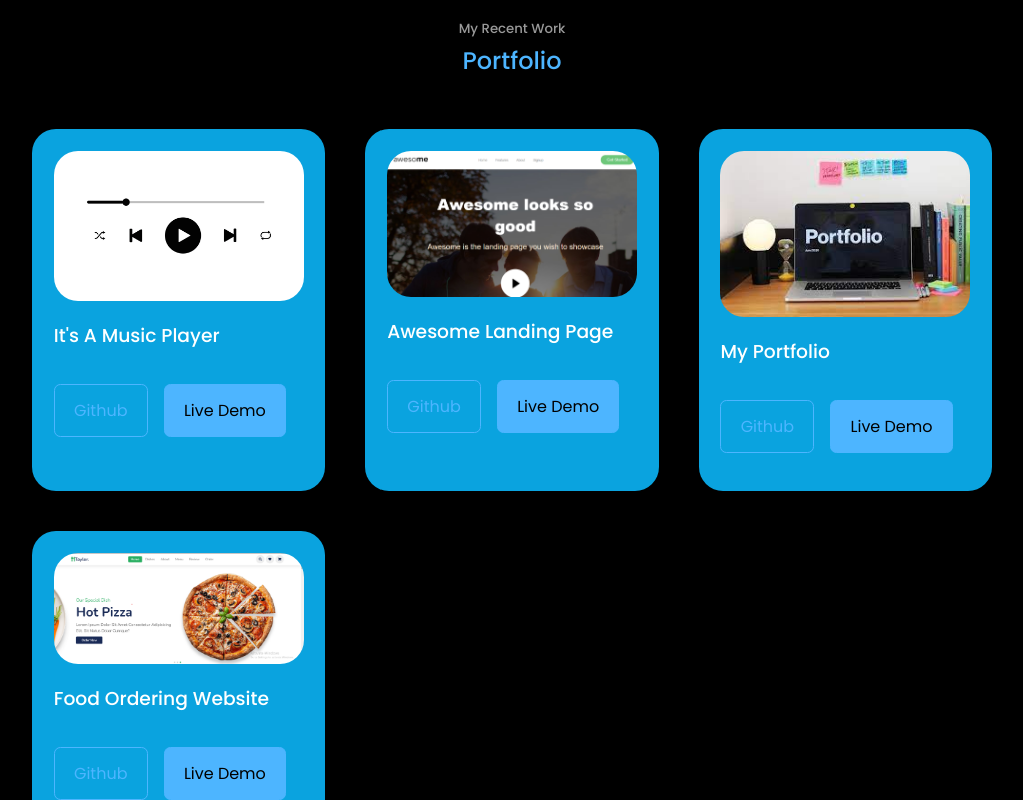
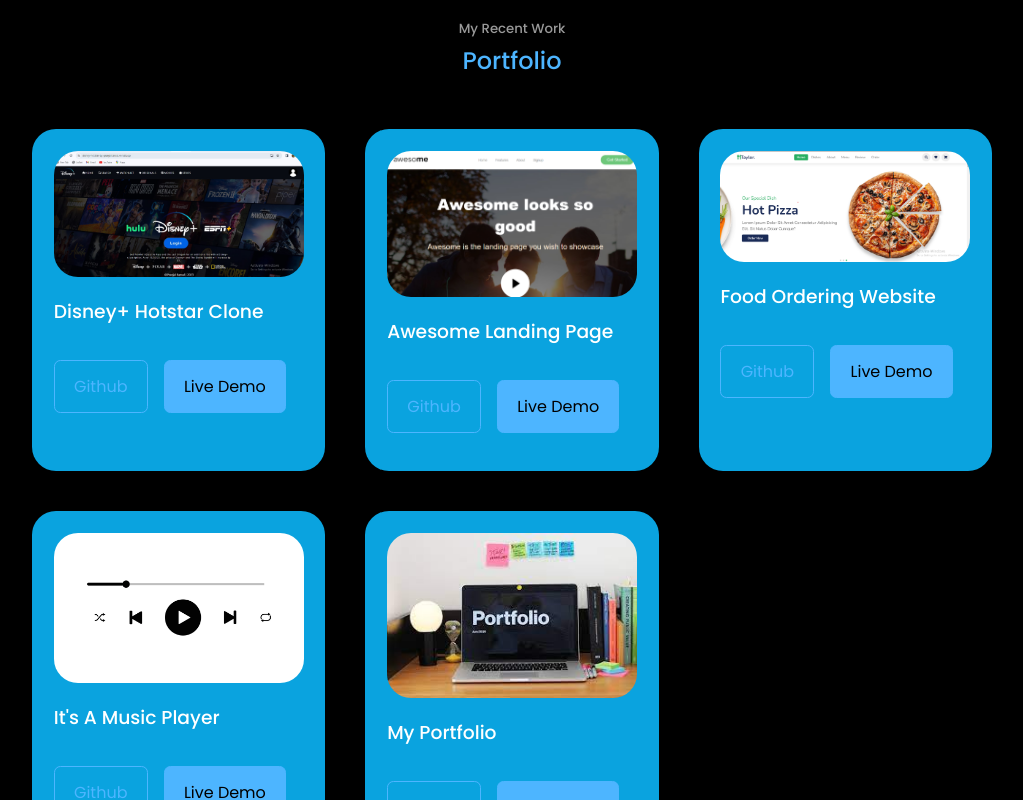
Before and after one commit to pranjalbansal787/Pranjal-Portfolio, a React (Create React App) app: page / in a window 1280 px wide. Shown: the part 2520-3320 px from the top of the page, without its empty margins (128-1151 px from the left). Built offline with nearby package versions, Linux system fonts and the light colour scheme.

Commit message:
Second change

```diff
--- a/src/components/portfolio/Portfolio.jsx
+++ b/src/components/portfolio/Portfolio.jsx
@@ -4,6 +4,7 @@
 import awesome from '../../Assets/awesome.png'
 import portfolioo from '../../Assets/portfolioo.jfif'
 import Foodorderwebsite from '../../Assets/Foodorderwebsite.png'
+import Hotstarss from '../../Assets/Hotstarss.jpg'
 
 export const Portfolio = () => {
   return (
@@ -14,6 +15,40 @@
         <h2> Portfolio </h2>
 
         <div className='container portfolio__container'>
+
+          <article className='portfolio__item'>
+            <div className='portfolio__item-image'>
+              <img src={Hotstarss} />
+            </div>
+            <h3>Disney+ Hotstar Clone</h3>
+            <div className='portfolio__item-cta'>
+              <a href='https://github.com/pranjalbansal787/Disney-Hotstar' className='btn' target="_blank">Github</a>
+              <a href="https://disney-hotstar-by-pranjalbansal.vercel.app/" className="btn btn-primary" target="_blank">Live Demo</a>
+            </div>
+          </article>
+
+
+          <article className='portfolio__item'>
+            <div className='portfolio__item-image'>
+              <img src={awesome} />
+            </div>
+            <h3>Awesome Landing Page</h3>
+            <div className='portfolio__item-cta'>
+              <a href='https://github.com/pranjalbansal787/Awesome-Landing-pages' className='btn'>Github</a>
+              <a href="https://guileless-sopapillas-e527fc.netlify.app/" className="btn btn-primary" target="_blank">Live Demo</a>
+            </div>
+          </article>
+
+          <article className='portfolio__item'>
+            <div className='portfolio__item-image'>
+              <img src={Foodorderwebsite} />
+            </div>
+            <h3>Food Ordering Website</h3>
+            <div className='portfolio__item-cta'>
+              <a href='https://github.com/pranjalbansal787/Food-Order-website' className='btn'>Github</a>
+              <a href="https://656c317968c8cf5a6b97e809--capable-gumdrop-4bd50f.netlify.app/?#" className="btn btn-primary" target="_blank">Live Demo</a>
+            </div>
+          </article>
 
           <article className='portfolio__item'>
             <div className='portfolio__item-image'>
@@ -29,35 +64,12 @@
 
           <article className='portfolio__item'>
             <div className='portfolio__item-image'>
-              <img src={awesome} />
-            </div>
-            <h3>Awesome Landing Page</h3>
-            <div className='portfolio__item-cta'>
-              <a href='https://github.com/pranjalbansal787/Awesome-Landing-pages' className='btn'>Github</a>
-              <a href="https://guileless-sopapillas-e527fc.netlify.app/" className="btn btn-primary" target="_blank">Live Demo</a>
-            </div>
-          </article>
-
-
-          <article className='portfolio__item'>
-            <div className='portfolio__item-image'>
               <img src={portfolioo} />
             </div>
             <h3>My Portfolio</h3>
             <div className='portfolio__item-cta'>
               <a href='https://github.com' className='btn' target="_blank">Github</a>
               <a href="#" className="btn btn-primary">Live Demo</a>
-            </div>
-          </article>
-
-          <article className='portfolio__item'>
-            <div className='portfolio__item-image'>
-              <img src={Foodorderwebsite} />
-            </div>
-            <h3>Food Ordering Website</h3>
-            <div className='portfolio__item-cta'>
-              <a href='https://github.com/pranjalbansal787/Food-Order-website' className='btn'>Github</a>
-              <a href="https://656c317968c8cf5a6b97e809--capable-gumdrop-4bd50f.netlify.app/?#" className="btn btn-primary" target="_blank">Live Demo</a>
             </div>
           </article>
 
```
Also changed, not shown: src/Assets/Hotstarss.jpg (added).
